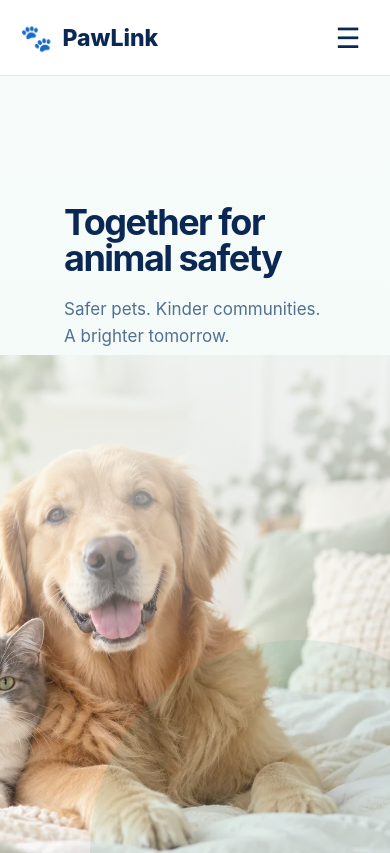
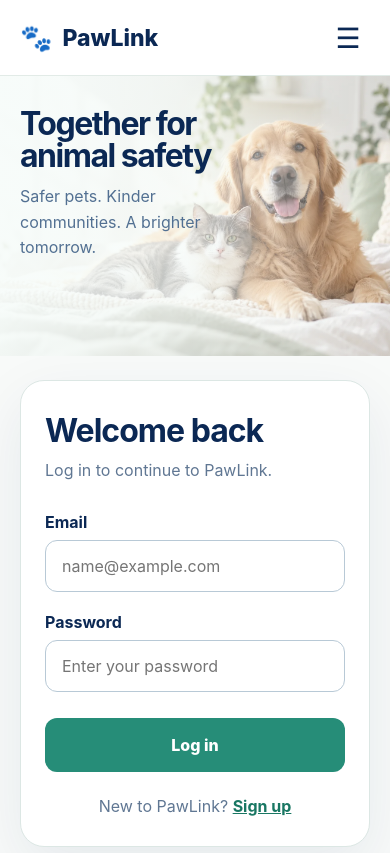
Before and after one commit to maronhawa1/PawLink, a React (Vite) app in the folder client/: page /login in a window 390 px wide. Shown: the top 853 px of the page. Built offline with nearby package versions, Linux system fonts and the light colour scheme; no server answers.

Commit message:
fix: show the login form first on mobile

```diff
--- a/client/src/styles/login.css
+++ b/client/src/styles/login.css
@@ -160,41 +160,39 @@
   }
 
   .login-visual {
-    min-height: 100vh;
-    background-color: #edf7f3;
-    background-image:
+    min-height: 280px;
+    padding: 32px 20px;
+    background:
       linear-gradient(
-        180deg,
-        rgba(247, 252, 250, 0.96) 0%,
-        rgba(247, 252, 250, 0.7) 42%,
-        rgba(247, 252, 250, 0.08) 72%
+        90deg,
+        rgba(247, 252, 250, 0.95) 0%,
+        rgba(247, 252, 250, 0.75) 45%,
+        rgba(247, 252, 250, 0.1) 100%
       ),
-      url("../assets/images/login-hero.webp");
-    background-repeat: no-repeat;
-    background-position:
-      center,
-      right bottom;
-    background-size:
-      100% 100%,
-      auto 67%;
+      url("../assets/images/login-hero.webp") 70% 35% / cover no-repeat;
+  }
+
+  .login-visual::after {
+    display: none;
   }
 
   .login-visual-copy {
-    max-width: 430px;
-    margin-top: 80px;
+    max-width: 260px;
+    margin: 0;
   }
 
   .login-visual-copy h1 {
-    font-size: clamp(36px, 5vw, 52px);
+    margin-bottom: 12px;
+    font-size: clamp(32px, 8vw, 40px);
   }
 
   .login-visual-copy p {
-    max-width: 360px;
-    font-size: 17px;
+    max-width: 220px;
+    font-size: 16px;
   }
 
   .login-content {
-    padding: 32px 20px;
+    padding: 24px 20px 40px;
   }
 
   .login-card {
```
